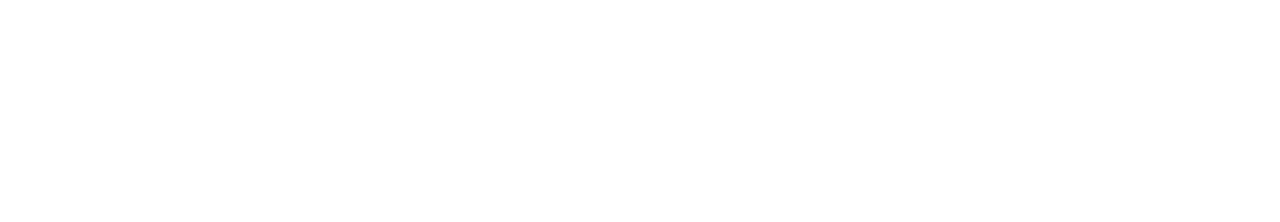
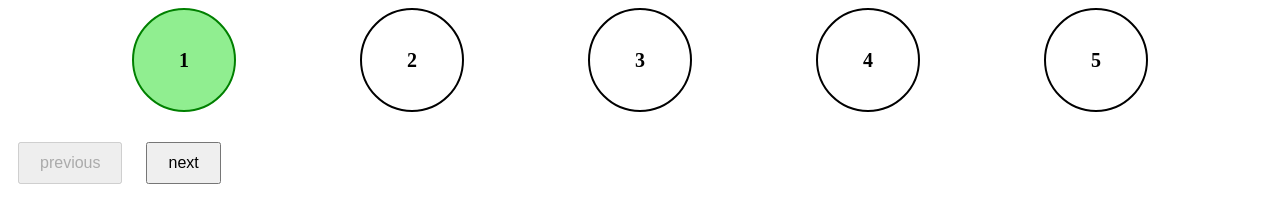
Before and after one commit to acciojob/progress-bar-Abhishekyadav3824, a website: page main.html in a window 1280 px wide. Drawn offline with Linux system fonts and the light colour scheme.

Commit message:
created a submission

```diff
--- a/main.html
+++ b/main.html
@@ -8,6 +8,16 @@
 
 <body>
 	<!-- the entire body must be written by student -->
+	  <div class="container">
+      <div id="circle-1" class="circle">1</div>
+      <div id="circle-2" class="circle">2</div>
+      <div id="circle-3" class="circle">3</div>
+      <div id="circle-4" class="circle">4</div>
+      <div id="circle-5" class="circle">5</div>
+    </div>
+    <button id="previous">previous</button>
+    <button id="next">next</button>
+
     <script type="text/javascript" src="./script.js">
 </script>
 
--- a/script.js
+++ b/script.js
@@ -1 +1,39 @@
 //your JS code here. If required.
+	  const circle = document.querySelectorAll(".circle")
+      const prevbtn = document.getElementById("previous")
+      const nextbtn = document.getElementById("next")
+
+      let currentActive = 0; // only one circle active at a time
+
+      updateUI()
+
+      prevbtn.addEventListener("click", btnclicked)
+      nextbtn.addEventListener("click", btn2clicked)
+
+      function btnclicked(e){
+        if(currentActive > 0){
+          currentActive--;
+        }
+        updateUI()
+      }
+
+      function btn2clicked(e){
+        if(currentActive < circle.length - 1){
+          currentActive++;
+        }
+        updateUI()
+      }
+
+      function updateUI(){
+        // reset all circles
+        circle.forEach((c, idx) => {
+          c.classList.remove("active")
+          if(idx === currentActive){
+            c.classList.add("active")
+          }
+        })
+
+        // disable buttons at ends
+        prevbtn.disabled = currentActive === 0
+        nextbtn.disabled = currentActive === circle.length - 1
+      }
--- a/styles.css
+++ b/styles.css
@@ -1 +1,29 @@
 /*  your css code here. If applicable */
+    .container{
+      display: flex;
+      justify-content: space-evenly;
+      margin-bottom: 20px;
+    }
+    .circle{
+      border: 2px solid black;
+      height: 100px;
+      width: 100px;
+      border-radius: 50%;
+      display: flex;
+      align-items: center;
+      justify-content: center;
+      font-weight: bold;
+      font-size: 20px;
+      background-color: white;
+      transition: background-color 0.3s, border-color 0.3s;
+    }
+    .active{
+      background-color: lightgreen;
+      border-color: green;
+    }
+    button{
+      padding: 10px 20px;
+      margin: 10px;
+      font-size: 16px;
+	cursor:pointer;
+    }
```
